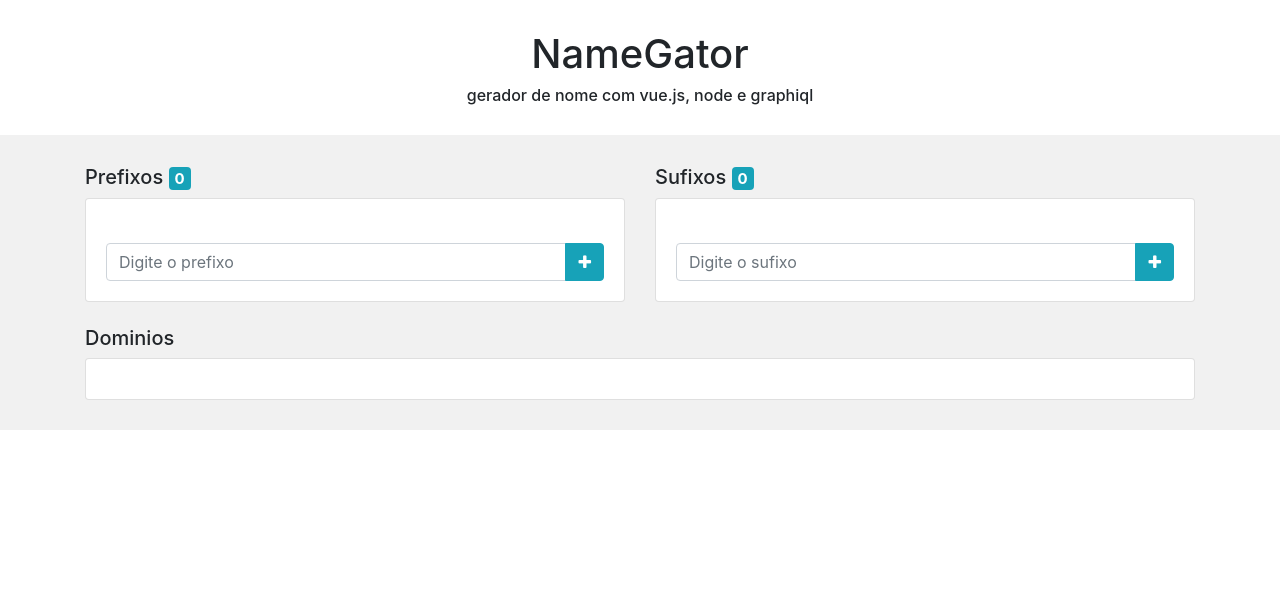
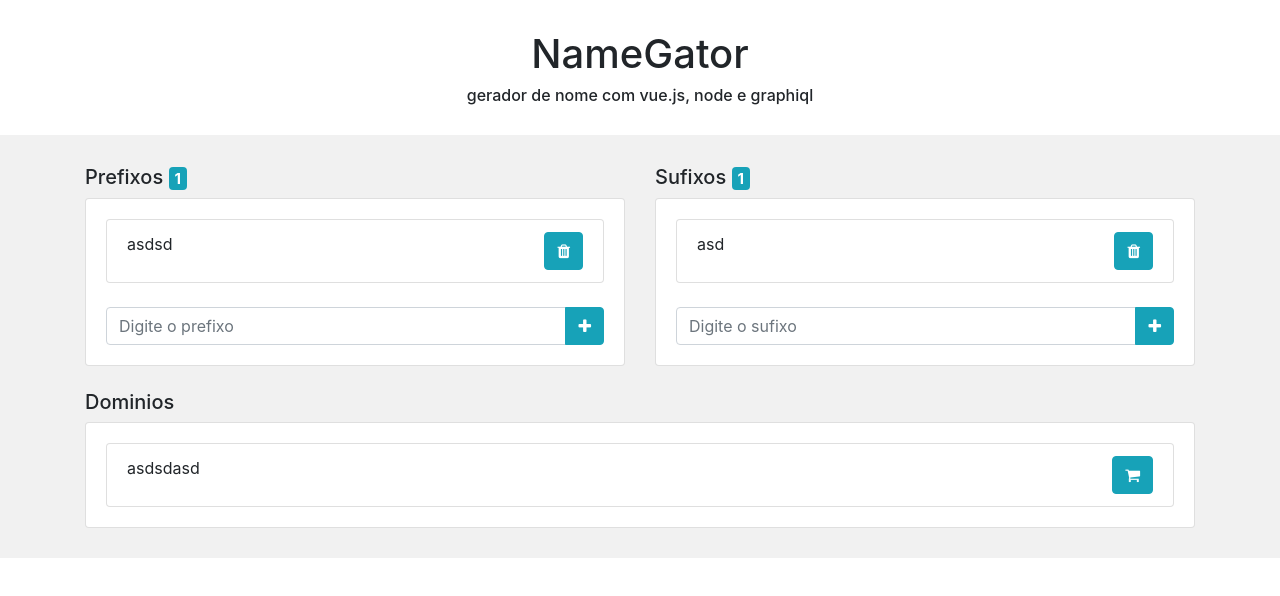
Before and after one commit to viniciusRosa/fullstack_vue_node_graphql, a Vue app: page / in a window 1280 px wide. Shown: the top 596 px of the page. Built offline with nearby package versions, Linux system fonts and the light colour scheme.

Commit message:
button to buy domain is already done

```diff
--- a/src/App.vue
+++ b/src/App.vue
@@ -72,8 +72,17 @@
         <div class="card">
           <div class="card-body">
             <ul class="list-group">
-              <li class="list-group-item" v-for="domain in domains" v-bind:key="domain">
-                {{ domain }}
+              <li class="list-group-item" v-for="domain in domains" v-bind:key="domain.name">
+								<div class="row">
+									<div class="col-md">
+                {{ domain.name }}
+									</div>
+									<div class="col-md text-right" >
+										<a class="btn btn-info" v-bind:href="domain.checkout" target="_blank">
+											<span class="fa fa-shopping-cart"></span>
+										</a>
+									</div>
+								</div>
               </li>
             </ul>
           </div>
@@ -93,39 +102,46 @@ export default {
 		return {
 			prefix: "",
 			sufix: "",
-			prefixes: [],
-			sufixes: [],
-			domains: []
+			prefixes: ["asdsd"],
+			sufixes: ["asd"],
 		};
 	},
 	methods: {
 		addPrefix(prefix) {
 			this.prefixes.push(prefix);
 			this.prefix = "";
-			this.generate();
 		},
 		deletePrefix(prefix) {
 			this.prefixes.splice(this.prefixes.indexOf(prefix),1);
-			this.generate();
 		},
 		addSufix(sufix) {
 			this.sufixes.push(sufix);
 			this.sufix = "";
-			this.generate();
 		},
 		deleteSufix(sufix) {
 			this.sufixes.splice(this.prefixes.indexOf(sufix),1);
-			this.generate();
-		},
-		generate() {
-			this.domains = [];
+		}
+	},
+	computed: {
+		domains() {
+			const domains = [];
 			for (const prefix of this.prefixes) {
 				for (const sufix of this.sufixes) {
-					this.domains.push(prefix + sufix);
+					const name = prefix + sufix;
+					const url = name.toLowerCase();
+					const checkout = `https://checkout.hostgator.com.br/?a=add&sld=${url}&tld=.com.br`;
+					domains.push({
+						name,
+						checkout
+					});
 				}
 			}
+			return domains;
 		}
 	},
+	// created() {
+	//
+	// },
 };
 </script>
 
```
